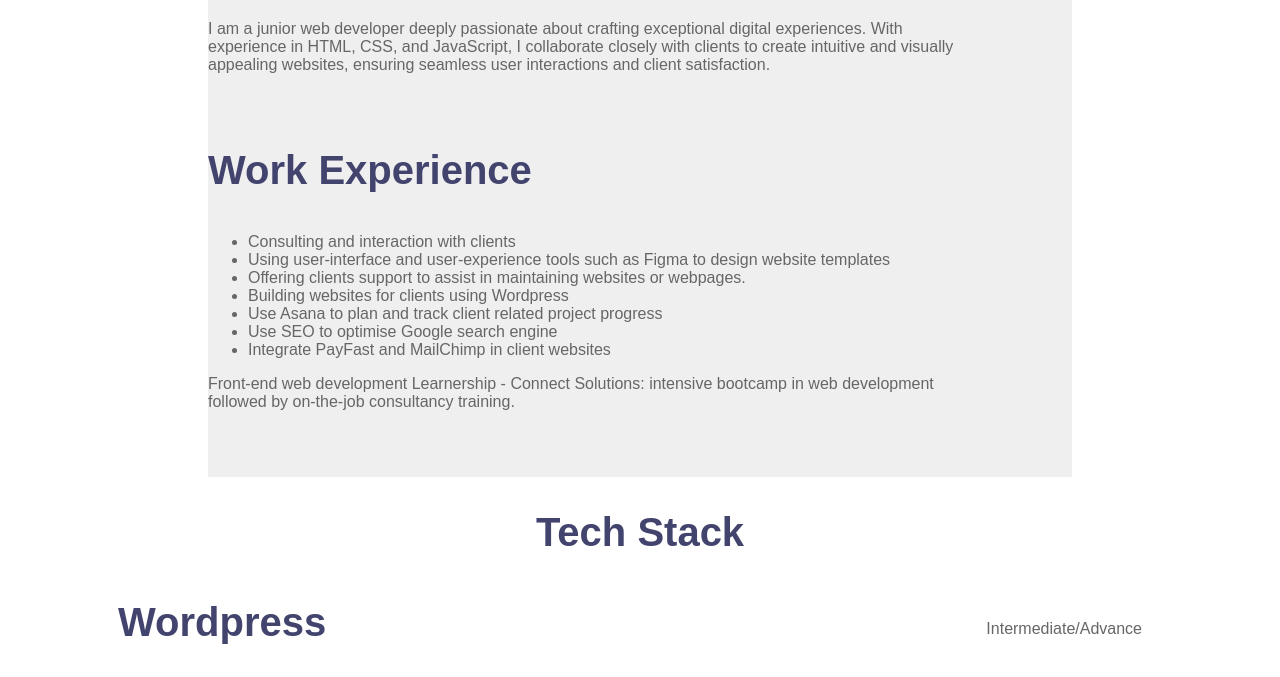
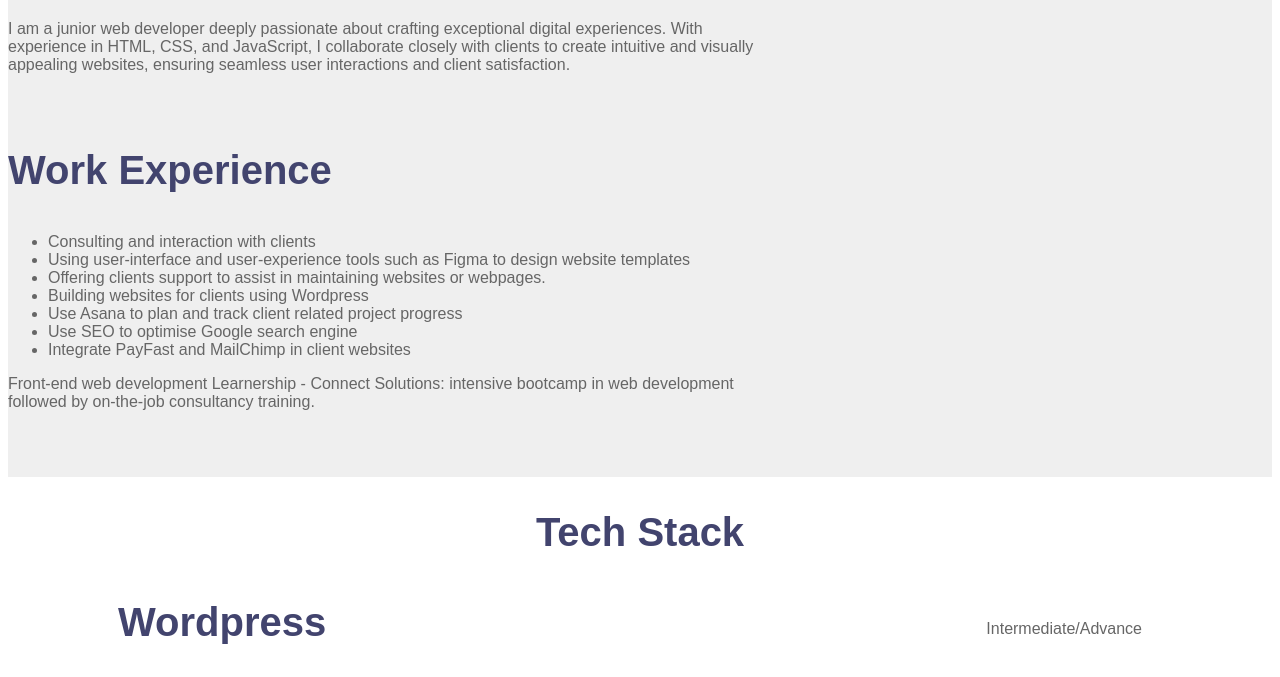
Before and after one commit to Denzil69-del/Denzil48, a plain HTML site: page index.html in a window 1280 px wide. Shown: the part 752-1429 px from the top of the page. Drawn offline with Linux system fonts and the light colour scheme.

Commit message:
Update styles.css

```diff
--- a/styles.css
+++ b/styles.css
@@ -11,10 +11,10 @@ main{
     background-color: #efefef;
     padding-top: 50pxpx;
     padding-bottom: 50px;
-    padding-left; 100px;
-    padding-right: 100px;
-    margin-left: 100px;
-    margin-right: 100px;
+    padding-left; 50px;
+    padding-right: 500px;
+    margin-left: -100px;
+    margin-right: -100px;
 }
 
 html {
```
